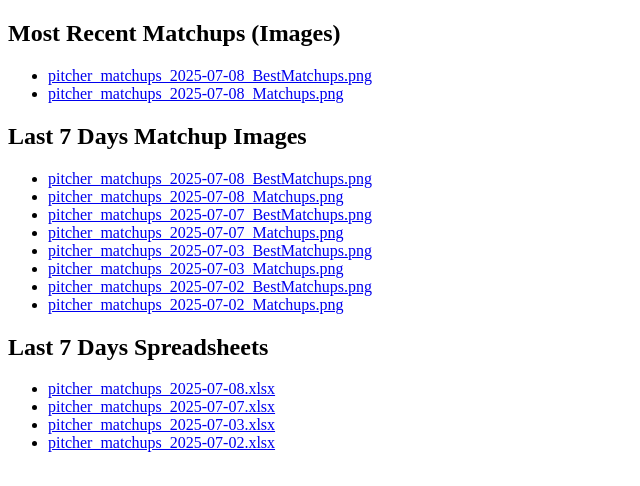
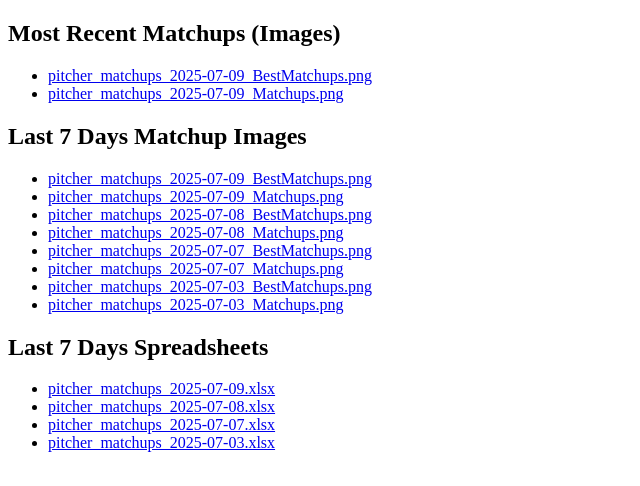
Before and after one commit to jrdogan/mlb-tools, a plain HTML site: page index.html in a window 1280 px wide. Shown: the full height of the page, 0-640 px from the left. Drawn offline with Linux system fonts and the light colour scheme.

Commit message:
Update index.html

```diff
--- a/index.html
+++ b/index.html
@@ -1,20 +1,20 @@
 <!DOCTYPE html><html><head><meta charset='utf-8'><title>MLB Matchups Index</title></head><body><h2>Most Recent Matchups (Images)</h2><ul>
-<li><a href="https://jrdogan.github.io/mlb-tools/pitcher_matchups_2025-07-08_BestMatchups.png">pitcher_matchups_2025-07-08_BestMatchups.png</a></li>
-<li><a href="https://jrdogan.github.io/mlb-tools/pitcher_matchups_2025-07-08_Matchups.png">pitcher_matchups_2025-07-08_Matchups.png</a></li>
+<li><a href="https://jrdogan.github.io/mlb-tools/pitcher_matchups_2025-07-09_BestMatchups.png">pitcher_matchups_2025-07-09_BestMatchups.png</a></li>
+<li><a href="https://jrdogan.github.io/mlb-tools/pitcher_matchups_2025-07-09_Matchups.png">pitcher_matchups_2025-07-09_Matchups.png</a></li>
 </ul>
 <h2>Last 7 Days Matchup Images</h2><ul>
+<li><a href="https://jrdogan.github.io/mlb-tools/pitcher_matchups_2025-07-09_BestMatchups.png">pitcher_matchups_2025-07-09_BestMatchups.png</a></li>
+<li><a href="https://jrdogan.github.io/mlb-tools/pitcher_matchups_2025-07-09_Matchups.png">pitcher_matchups_2025-07-09_Matchups.png</a></li>
 <li><a href="https://jrdogan.github.io/mlb-tools/pitcher_matchups_2025-07-08_BestMatchups.png">pitcher_matchups_2025-07-08_BestMatchups.png</a></li>
 <li><a href="https://jrdogan.github.io/mlb-tools/pitcher_matchups_2025-07-08_Matchups.png">pitcher_matchups_2025-07-08_Matchups.png</a></li>
 <li><a href="https://jrdogan.github.io/mlb-tools/pitcher_matchups_2025-07-07_BestMatchups.png">pitcher_matchups_2025-07-07_BestMatchups.png</a></li>
 <li><a href="https://jrdogan.github.io/mlb-tools/pitcher_matchups_2025-07-07_Matchups.png">pitcher_matchups_2025-07-07_Matchups.png</a></li>
 <li><a href="https://jrdogan.github.io/mlb-tools/pitcher_matchups_2025-07-03_BestMatchups.png">pitcher_matchups_2025-07-03_BestMatchups.png</a></li>
 <li><a href="https://jrdogan.github.io/mlb-tools/pitcher_matchups_2025-07-03_Matchups.png">pitcher_matchups_2025-07-03_Matchups.png</a></li>
-<li><a href="https://jrdogan.github.io/mlb-tools/pitcher_matchups_2025-07-02_BestMatchups.png">pitcher_matchups_2025-07-02_BestMatchups.png</a></li>
-<li><a href="https://jrdogan.github.io/mlb-tools/pitcher_matchups_2025-07-02_Matchups.png">pitcher_matchups_2025-07-02_Matchups.png</a></li>
 </ul>
 <h2>Last 7 Days Spreadsheets</h2><ul>
+<li><a href="https://jrdogan.github.io/mlb-tools/pitcher_matchups_2025-07-09.xlsx">pitcher_matchups_2025-07-09.xlsx</a></li>
 <li><a href="https://jrdogan.github.io/mlb-tools/pitcher_matchups_2025-07-08.xlsx">pitcher_matchups_2025-07-08.xlsx</a></li>
 <li><a href="https://jrdogan.github.io/mlb-tools/pitcher_matchups_2025-07-07.xlsx">pitcher_matchups_2025-07-07.xlsx</a></li>
 <li><a href="https://jrdogan.github.io/mlb-tools/pitcher_matchups_2025-07-03.xlsx">pitcher_matchups_2025-07-03.xlsx</a></li>
-<li><a href="https://jrdogan.github.io/mlb-tools/pitcher_matchups_2025-07-02.xlsx">pitcher_matchups_2025-07-02.xlsx</a></li>
 </ul></body></html>
```
